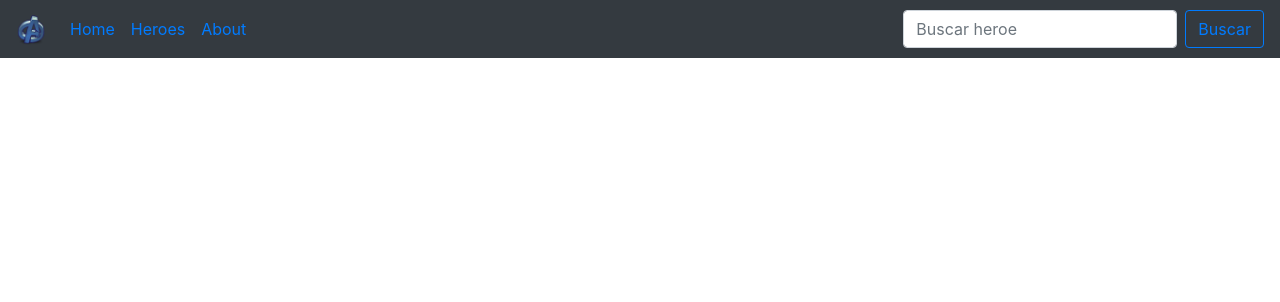
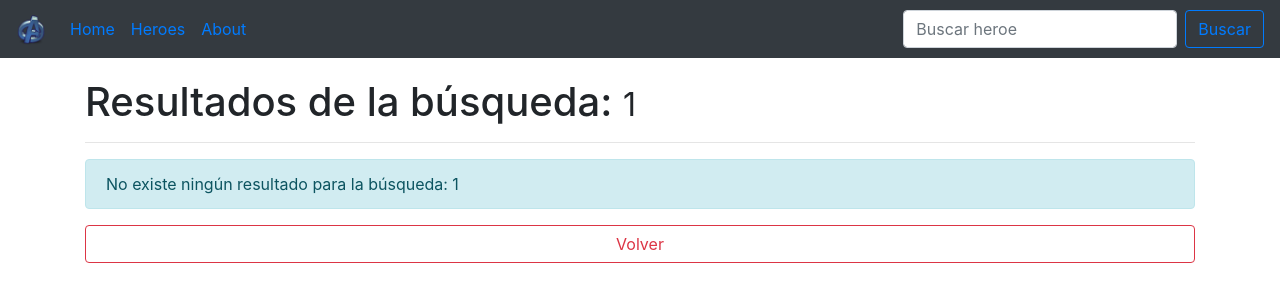
Before and after one commit to vsanchezrod/app2Angular-spa, an Angular app: page /busqueda/1 in a window 1280 px wide. Before the commit this address led to /. Shown: the top 302 px of the page. Built offline with nearby package versions, Linux system fonts and the light colour scheme.

Commit message:
Buscador operativo

```diff
--- a/src/app/app.module.ts
+++ b/src/app/app.module.ts
@@ -15,6 +15,7 @@ import { HomeComponent } from './components/home/home.component';
 import { AboutComponent } from './components/about/about.component';
 import { HeroesComponent } from './components/heroes/heroes.component';
 import { HeroeComponent } from './components/heroe/heroe.component';
+import { BusquedaComponent } from './components/busqueda/busqueda.component';
 
 @NgModule({
   declarations: [
@@ -23,7 +24,8 @@ import { HeroeComponent } from './components/heroe/heroe.component';
     HomeComponent,
     AboutComponent,
     HeroesComponent,
-    HeroeComponent
+    HeroeComponent,
+    BusquedaComponent
   ],
   imports: [
     BrowserModule,
--- a/src/app/app.routes.ts
+++ b/src/app/app.routes.ts
@@ -4,6 +4,7 @@ import { HomeComponent } from './components/home/home.component';
 import { AboutComponent } from './components/about/about.component';
 import { HeroesComponent } from './components/heroes/heroes.component';
 import { HeroeComponent } from './components/heroe/heroe.component';
+import { BusquedaComponent } from './components/busqueda/busqueda.component';
 
 
 
@@ -15,6 +16,7 @@ const APP_ROUTES: Routes = [
     { path: 'heroes', component: HeroesComponent },
     // Este path tiene un parámetro id que será el heroe que reciba
     { path: 'heroe/:id', component: HeroeComponent },
+    { path: 'busqueda/:termino', component: BusquedaComponent },
     { path: '**', pathMatch: 'full', redirectTo: ''}
 ];
 
--- /dev/null
+++ b/src/app/components/busqueda/busqueda.component.html
@@ -0,0 +1,27 @@
+<h1>Resultados de la búsqueda: <small> {{ termino }}</small></h1>
+<hr>
+
+<div class="row aminated fadeIn fast" *ngIf="heroes.length == 0">
+    <div class="col-md-12">
+        <div class="alert alert-info" role="alert">
+            No existe ningún resultado para la búsqueda: {{ termino }}
+        </div>
+    </div>
+</div>
+
+<div class="card-columns">
+
+    <div class="card animated fadeIn fast" *ngFor="let heroe of heroes; let i = index">
+        <img class="card-img-top img-fluid" [src]="heroe.img" [alt]="heroe.nombre">
+        <div class="card-block">
+            <h5 class="card-title">{{ heroe.nombre }}</h5>
+            <p class="card-text"> {{ heroe.bio }}</p>
+            <p class="card-text"><small class="text-muted"> {{ heroe.aparicion }}</small></p>
+        </div>
+
+        <!--<button (click)="verHeroe(i)" class="btn btn-outline-primary btn-block">Ver más...</button>-->
+    </div>
+
+</div>
+
+<a class="btn btn-outline-danger btn-block" [routerLink]="['/home']">Volver</a>
--- /dev/null
+++ b/src/app/components/busqueda/busqueda.component.ts
@@ -0,0 +1,33 @@
+import { Component, OnInit } from '@angular/core';
+
+// Importo el servicio HeroesService
+import { HeroesService } from '../../services/heroes.service';
+// Para coger el parámetro que viene en la URL se debe importar
+import { ActivatedRoute } from '@angular/router';
+
+
+
+@Component({
+  selector: 'app-busqueda',
+  templateUrl: './busqueda.component.html',
+})
+
+export class BusquedaComponent implements OnInit {
+
+  // Creo un array vacio de heroes
+  heroes: any[] = [];
+  termino: string;
+
+  constructor(private _heroesService: HeroesService,
+              private activatedRoute: ActivatedRoute) {
+  }
+
+  ngOnInit() {
+    // Se recoge el parámetro y se usa suscribe
+    this.activatedRoute.params.subscribe(params => {
+      this.termino = params['termino'];
+      this.heroes = this._heroesService.buscarHeroes(params['termino']);
+      console.log(this.heroes);
+    });
+  }
+}
--- a/src/app/components/heroe/heroe.component.ts
+++ b/src/app/components/heroe/heroe.component.ts
@@ -17,19 +17,16 @@ export class HeroeComponent implements OnInit {
 
   // Se pasa como parámetro el activatedRoute
   constructor(private activatedRoute: ActivatedRoute,
-              private _heroeService: HeroesService) {
+              private _heroesService: HeroesService) {
+  }
 
+  ngOnInit() {
     /* Params regresa un observador, que está pendiente de los cambios y para que funcione se necesita
     suscribirse a ese observador*/
     this.activatedRoute.params.subscribe(params => {
-      this.heroe = this._heroeService.getHeroe(params['id']);
+      this.heroe = this._heroesService.getHeroe(params['id']);
       console.log(this.heroe);
     });
-
-
-  }
-
-  ngOnInit() {
   }
 
 }
--- a/src/app/components/shared/navbar/navbar.component.html
+++ b/src/app/components/shared/navbar/navbar.component.html
@@ -27,7 +27,7 @@
         </ul>
 
         <form class="form-inline my-2 my-lg-0">
-            <input class="form-control mr-sm-2" type="search" placeholder="Buscar heroe" aria-label="Search" (keyup)="buscarHeroe(buscarTexto.value)" #buscarTexto>
+            <input class="form-control mr-sm-2" type="search" placeholder="Buscar heroe" aria-label="Search" #buscarTexto>
             <button class="btn btn-outline-primary my-2 my-sm-0" type="button" (click)="buscarHeroe(buscarTexto.value)">Buscar</button>
         </form>
     </div>
--- a/src/app/components/shared/navbar/navbar.component.ts
+++ b/src/app/components/shared/navbar/navbar.component.ts
@@ -1,4 +1,6 @@
 import { Component, OnInit } from '@angular/core';
+// Para poder redirigir a la web busqueda con el botón
+import { Router } from '@angular/router';
 
 @Component({
   selector: 'app-navbar',
@@ -6,13 +8,14 @@ import { Component, OnInit } from '@angular/core';
 })
 export class NavbarComponent implements OnInit {
 
-  constructor() { }
+  constructor(private router: Router) { }
 
   ngOnInit() {
   }
 
-  // Crear método para buscar heroe
-  buscarHeroe(termino: string) {
-    console.log(termino);
+  // Método para redireccionar a la pagina busqueda con el termino de busqueda
+   buscarHeroe(termino: string) {
+    this.router.navigate(['/busqueda', termino]);
   }
+
 }
```
